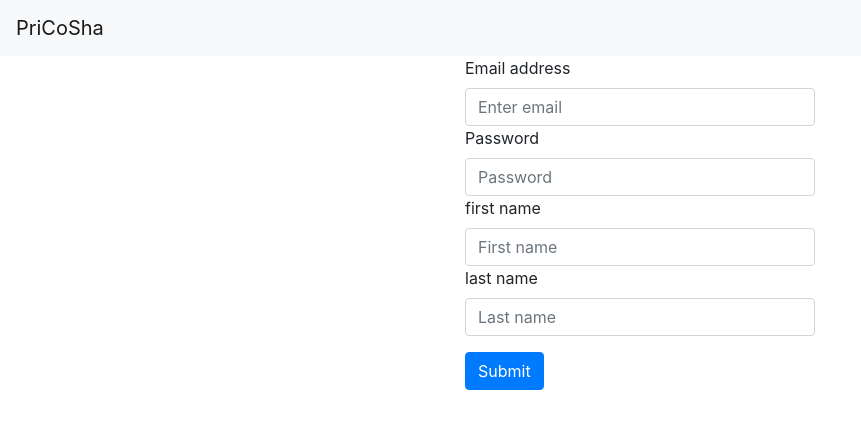
After one commit to PriCoSha/PriCoSha, a Flask app: template templates/register.html in a window 1280 px wide. The commit adds this page. Shown: the top 429 px of the page, without its empty margins (0-861 px from the left). Run offline with Flask 2, Linux system fonts and the light colour scheme; the template is opened without the code that fills it, so the values that code supplies are empty; some libraries are stand-ins or nearby versions.

Commit message:
register

```diff
--- /dev/null
+++ b/static/js/register.js
@@ -0,0 +1,42 @@
+$(function () {
+
+    $('#inputSubmit').on("click", function () {
+
+        let email = $("#inputEmail")[0].value;
+
+        let form = new FormData();
+        form.append("email", email);
+        let password = $("#inputPassword")[0].value;
+
+        form.append("password", Sha1.hash(password));
+        let fname = $("#inputFname")[0].value;
+        form.append("fname", fname);
+        let lname = $("#inputLname")[0].value;
+        form.append("lname", lname);
+        let settings = {
+            "async": true,
+            "crossDomain": true,
+            "url": "http://localhost:5000/api/register",
+            "method": "POST",
+            "headers": {},
+            "processData": false,
+            "contentType": false,
+            "mimeType": "multipart/form-data",
+            "data": form
+        };
+
+        $.getJSON(settings).done(function (response) {
+            let state = response.state;
+
+            if (state){
+                window.location.replace(`/`)
+            }
+            else {
+                alert(response.error.errormsg)
+            }
+        });
+
+    });
+
+
+});
--- a/templates/index.html
+++ b/templates/index.html
@@ -25,6 +25,10 @@
         </ul>
         <ul class="navbar-nav navbar-right">
             <li><a href="login.html"><i class="fas fa-sign-in-alt"></i> Login</a></li>
+        </ul>
+        <a>&nbsp&nbsp&nbsp</a>
+        <ul class="navbar-nav navbar-right">
+            <li><a href="register.html"><i class="fas fa-user-plus"></i> Register</a></li>
         </ul>
     </div>
 </nav>
--- /dev/null
+++ b/templates/register.html
@@ -0,0 +1,32 @@
+{% extends 'usage_base.html' %}
+
+{% block title %}Register{% endblock %}
+
+{% block body %}
+    <div class="container">
+        <div class="row">
+            <div class="col-4 offset-4">
+                <form>
+                    <div class="form-group">
+                        <label for="inputEmail">Email address</label>
+                        <input type="email" class="form-control" id="inputEmail" aria-describedby="emailHelp"
+                               placeholder="Enter email">
+                        <label for="inputPassword">Password</label>
+                        <input type="password" class="form-control" id="inputPassword" placeholder="Password">
+                        <label for="fname">first name</label>
+                        <input type="fname" class="form-control" id="inputFname" aria-describedby="emailHelp"
+                               placeholder="First name">
+                        <label for="lname">last name</label>
+                        <input type="lname" class="form-control" id="inputLname" placeholder="Last name">
+                    </div>
+                    <button type="button" class="btn btn-primary" id="inputSubmit">Submit</button>
+                </form>
+            </div>
+        </div>
+    </div>
+{% endblock %}
+
+{% block extrascript %}
+    <script src={{ url_for('static', filename='js/register.js') }}></script>
+    <script src="//cdn.rawgit.com/chrisveness/crypto/4e93a4d/sha1.js"></script>
+{% endblock %}
```
Also changed, not shown: api.py (+25 -2 lines).
